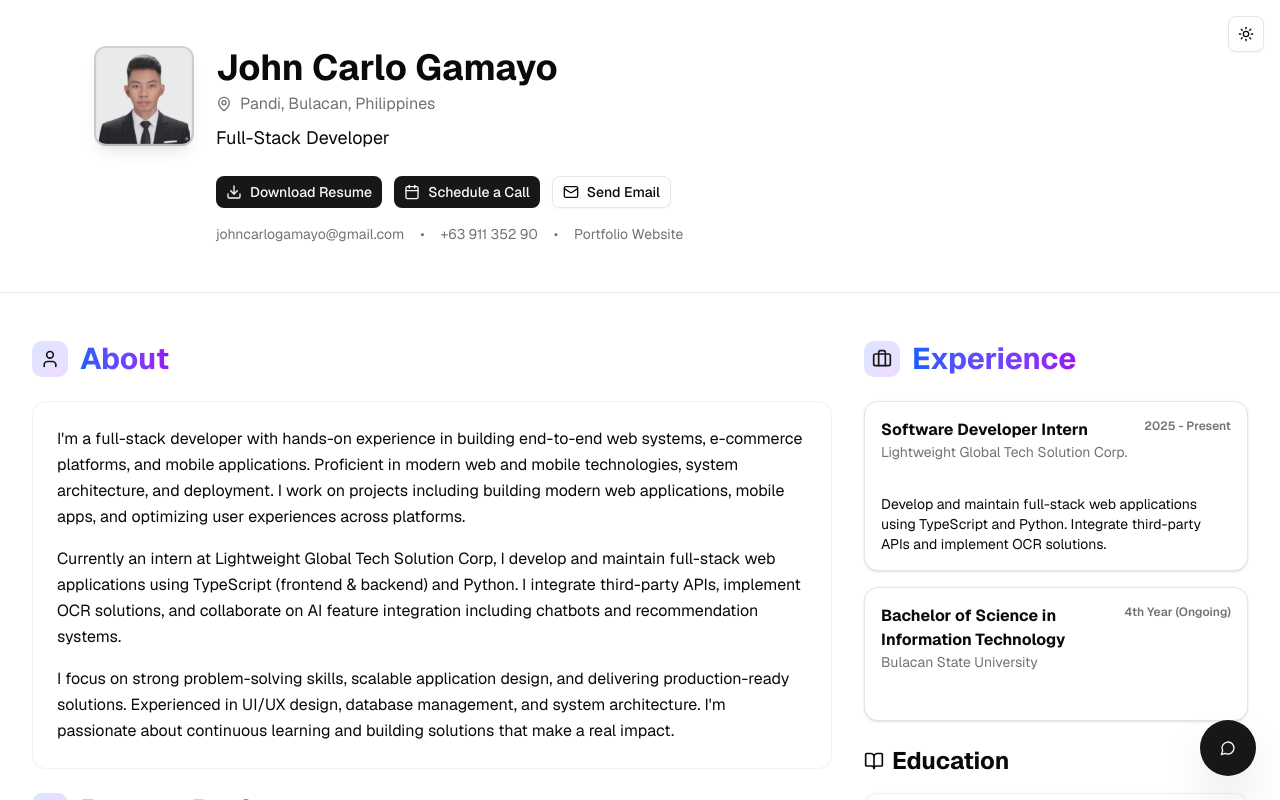
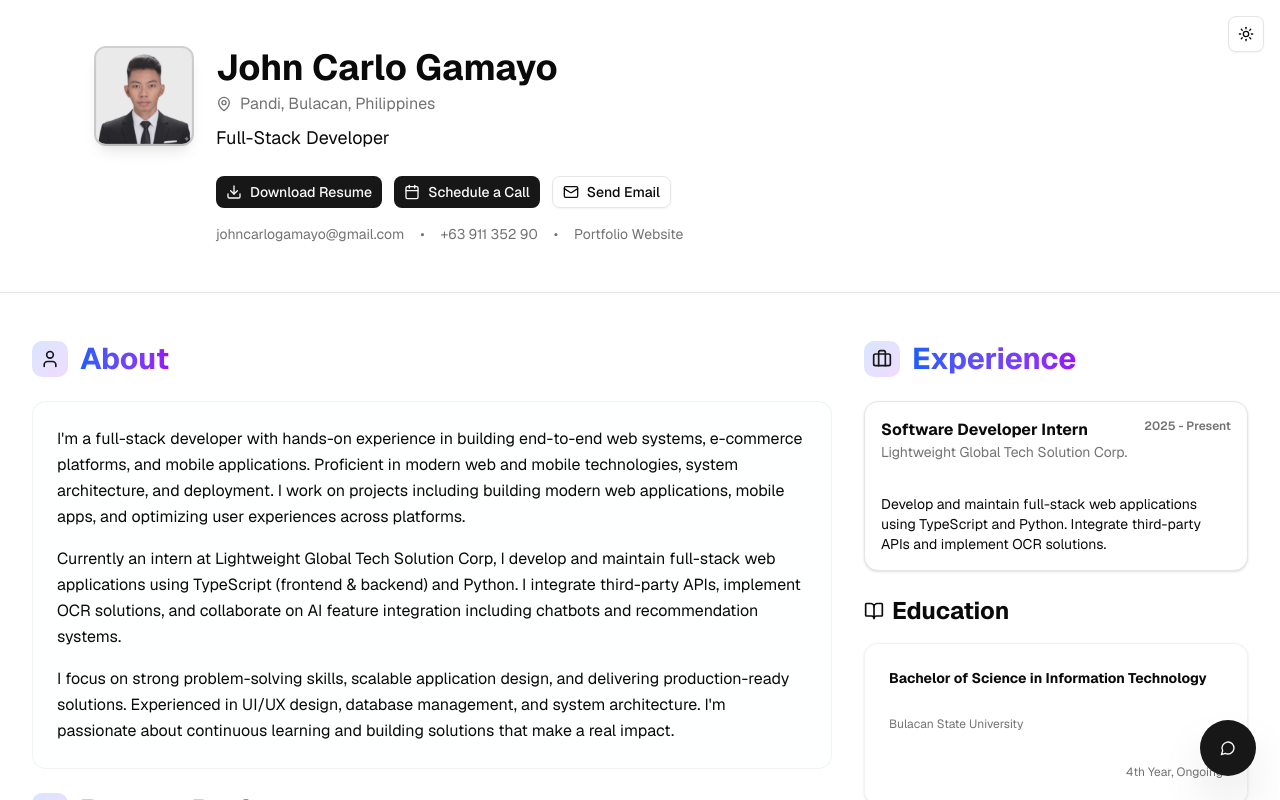
Before and after one commit to JohnCarloGamayo/newportfolio, a Next.js app: page / in a window 1280 px wide. Shown: the top 800 px of the page. Built offline with nearby package versions, Linux system fonts and the light colour scheme.

Commit message:
Remove some words

```diff
--- a/components/Experience.tsx
+++ b/components/Experience.tsx
@@ -10,12 +10,6 @@ export default function Experience() {
       company: "Lightweight Global Tech Solution Corp.",
       date: "2025 - Present",
       description: "Develop and maintain full-stack web applications using TypeScript and Python. Integrate third-party APIs and implement OCR solutions."
-    },
-    {
-      title: "Bachelor of Science in Information Technology",
-      company: "Bulacan State University",
-      date: "4th Year (Ongoing)",
-      description: ""
     },
   ]
 
```
